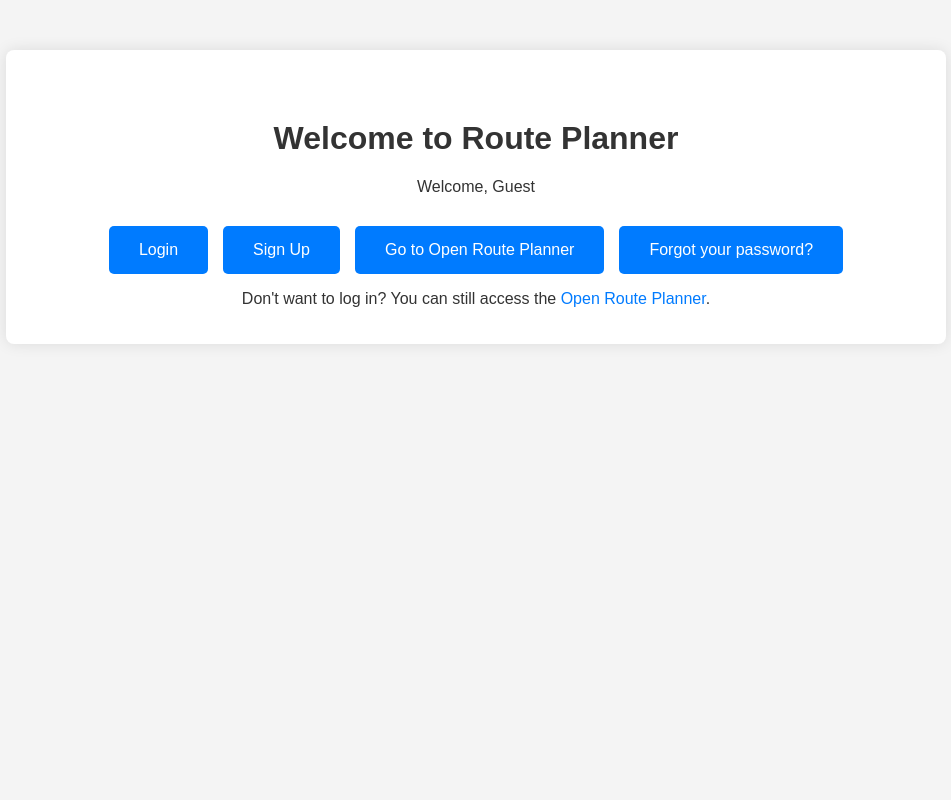
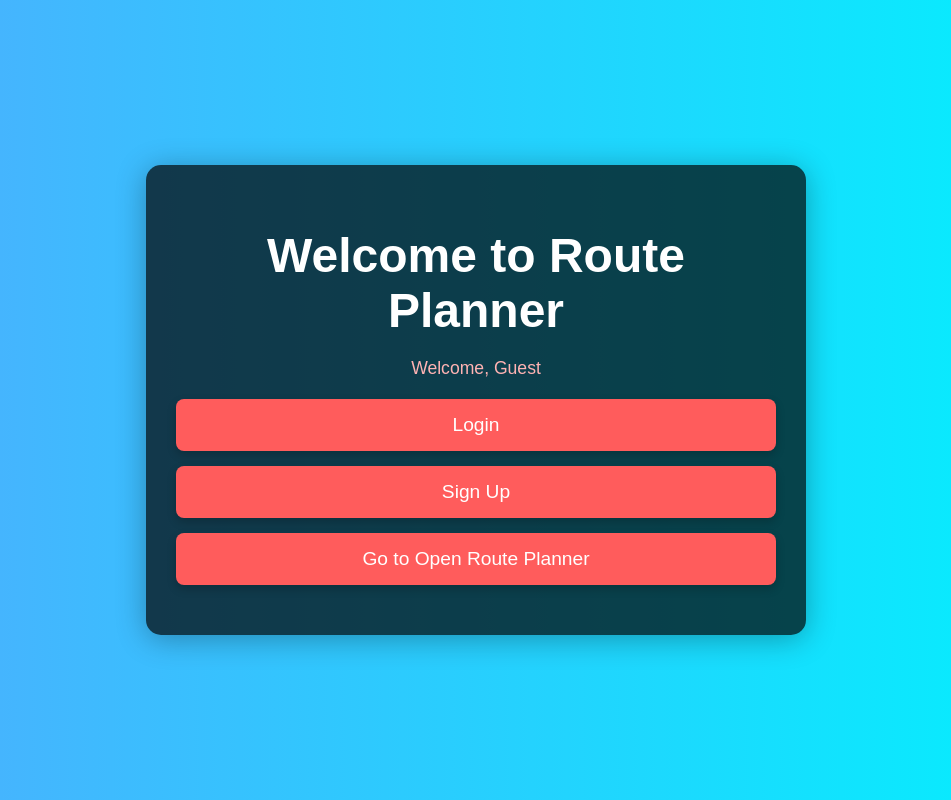
Before and after one commit to tstoof/website, a Django app: page / in a window 1280 px wide. Shown: the whole page, without its empty margins (164-1115 px from the left). Run offline with Django 3.2, Linux system fonts and the light colour scheme.

Commit message:
updated frontpage layout

```diff
--- a/routeplanner/frontend/static/frontend/css/index.css
+++ b/routeplanner/frontend/static/frontend/css/index.css
@@ -1,80 +1,84 @@
-/* frontend/static/frontend/css/style.css */
-
-/* Global Styles */
 body {
     font-family: 'Arial', sans-serif;
-    background-color: #f4f4f4;
+    background: linear-gradient(to right, #4facfe, #00f2fe);
+    color: white;
     margin: 0;
     padding: 0;
-    color: #333;
+    display: flex;
+    justify-content: center;
+    align-items: center;
+    height: 100vh;
+    text-align: center;
+}
+
+/* Container Styling */
+.container {
+    background-color: rgba(0, 0, 0, 0.7);
+    border-radius: 15px;
+    padding: 30px;
+    box-shadow: 0 4px 30px rgba(0, 0, 0, 0.3);
+    width: 80%;
+    max-width: 600px;
 }
 
 h1 {
-    color: #333;
-    text-align: center;
-    margin-top: 50px;
+    font-size: 3em;
+    margin-bottom: 20px;
+    animation: fadeIn 1s ease-in;
 }
 
-/* Container for the form and options */
-.container {
-    width: 80%;
-    max-width: 900px;
-    margin: 50px auto;
-    padding: 20px;
-    background-color: #fff;
-    border-radius: 8px;
-    box-shadow: 0 0 15px rgba(0, 0, 0, 0.1);
+/* Button Group Styling */
+.button-group {
+    display: flex;
+    flex-direction: column;
+    gap: 15px;
+    margin: 20px 0;
 }
 
-.button-group {
-    display: flex;
-    justify-content: center;
-    gap: 15px;
-    margin-top: 30px;
+/* Link Buttons Styling */
+.link-button {
+    background-color: #ff5c5c;
+    padding: 15px;
+    color: white;
+    text-decoration: none;
+    font-size: 1.2em;
+    border-radius: 8px;
+    box-shadow: 0 4px 10px rgba(0, 0, 0, 0.2);
+    transition: transform 0.3s, box-shadow 0.3s;
 }
 
-/* Buttons */
-button, .link-button {
-    background-color: #007bff;
-    color: #fff;
-    border: none;
-    padding: 15px 30px;
-    font-size: 16px;
-    cursor: pointer;
-    border-radius: 5px;
-    text-decoration: none; /* Remove underline from links */
-    transition: background-color 0.3s ease;
-    display: inline-block;
+.link-button:hover {
+    transform: scale(1.1);
+    box-shadow: 0 8px 20px rgba(0, 0, 0, 0.4);
 }
 
-button:hover, .link-button:hover {
-    background-color: #0056b3;
-}
-
-/* Link Styling for text-based links (e.g. Sign Up, Login) */
+/* Open Route Planner Link */
 p {
-    text-align: center;
-    font-size: 16px;
+    font-size: 1.1em;
+    margin-top: 20px;
+    color: #ffb3b3;
+    animation: fadeIn 2s ease-out;
 }
 
 p a {
-    color: #007bff;
+    color: #ffb3b3;
     text-decoration: none;
+    font-weight: bold;
+    transition: color 0.3s;
 }
 
 p a:hover {
-    text-decoration: underline;
+    color: #ffffff;
 }
 
-/* Add responsive design for smaller screens */
-@media (max-width: 768px) {
-    .container {
-        width: 90%;
-        padding: 15px;
-    }
+/* Animations */
+@keyframes fadeIn {
+    0% { opacity: 0; transform: translateY(-20px); }
+    100% { opacity: 1; transform: translateY(0); }
+}
 
-    .button-group {
-        flex-direction: column;
-        gap: 10px;
-    }
+@keyframes bounceIn {
+    0% { transform: scale(0); }
+    60% { transform: scale(1.2); }
+    100% { transform: scale(1); }
 }
--- a/routeplanner/frontend/templates/frontend/index.html
+++ b/routeplanner/frontend/templates/frontend/index.html
@@ -21,13 +21,9 @@
                 <a href="{% url 'login' %}" class="link-button">Login</a>
                 <a href="{% url 'signup' %}" class="link-button">Sign Up</a>
                 <a href="{% url 'open_routeplanner' %}" class="link-button">Go to Open Route Planner</a>
-                <a href="{% url 'reset_password' %}" class="link-button">Forgot your password?</a>
+                <!-- <a href="{% url 'reset_password' %}" class="link-button">Forgot your password?</a> -->
             {% endif %}
         </div>
-
-        <p>Don't want to log in? You can still access the <a href="{% url 'open_routeplanner' %}">Open Route Planner</a>.</p>
-
-
 
     </div>
 </body>
```
